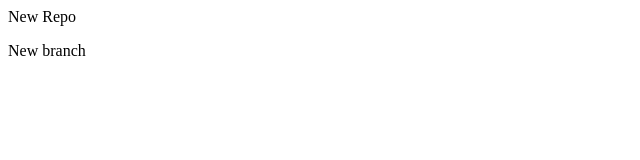
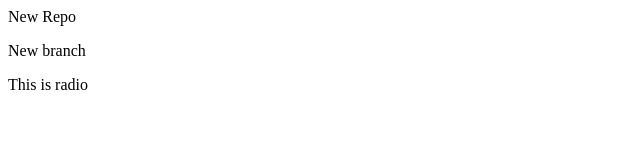
Before and after one commit to ShilpaG813/localrepo, a plain HTML site: page index.html in a window 1280 px wide. Shown: the full height of the page, 0-640 px from the left. Drawn offline with Linux system fonts and the light colour scheme.

Commit message:
Added radio

```diff
--- a/index.html
+++ b/index.html
@@ -1,2 +1,3 @@
 <p>New Repo</p>
 <p>New branch</p>
+<p> This is radio </p>
```
